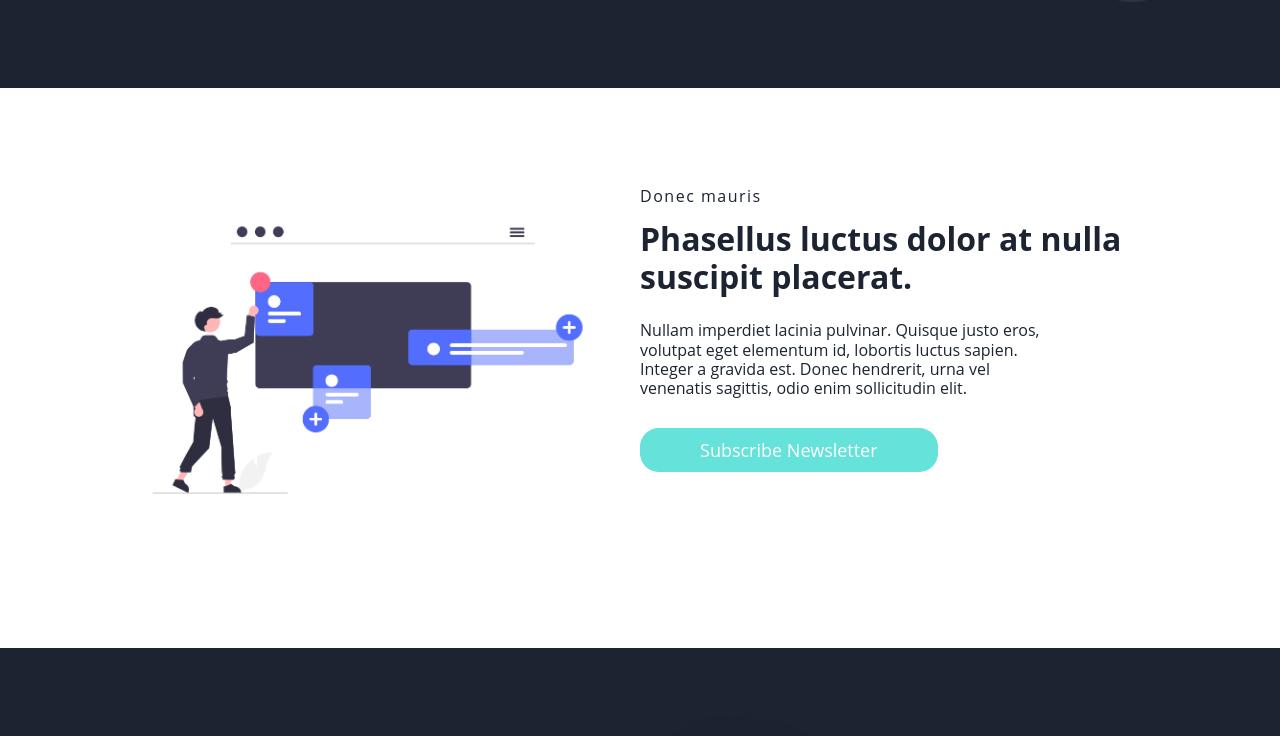
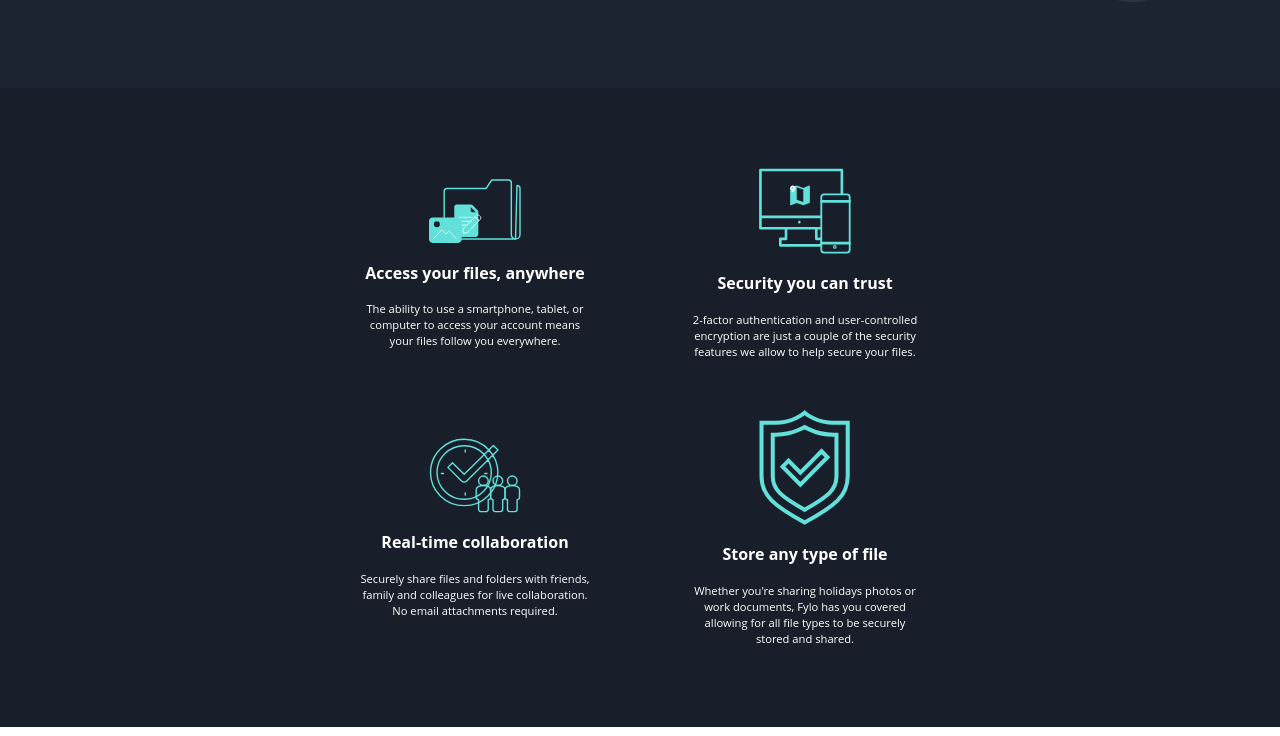
Before and after one commit to summermmg/fylo-dark-theme-landing-page, a React (Create React App) app: page / in a window 1280 px wide. Shown: the part 552-1288 px from the top of the page. Built offline with nearby package versions, Linux system fonts and the light colour scheme.

Commit message:
add styled feature section and cards
add styled feature section and cards

```diff
--- /dev/null
+++ b/src/components/FeatureSection/FeatureCard/FeatureCard.js
@@ -0,0 +1,14 @@
+import React from 'react'
+import { Icon, FeatureCardContainer } from './FeatureCard.styles'
+
+const FeatureCard = ({ iconPath, topLine, description}) => {
+    return (
+        <FeatureCardContainer>
+            <Icon src={iconPath} alt="" />
+            <h1>{topLine}</h1>
+            <p>{description}</p>
+        </FeatureCardContainer>
+    )
+}
+
+export default FeatureCard
--- /dev/null
+++ b/src/components/FeatureSection/FeatureCard/FeatureCard.styles.js
@@ -0,0 +1,33 @@
+import styled from 'styled-components';
+
+export const FeatureCardContainer = styled.div`
+    display: flex;
+    flex-direction: column;
+    align-items: center;
+    justify-content: center;
+    text-align: center;
+    width: 50%;
+    padding: 0 50px;
+    margin-bottom: 50px;
+
+    h1 {
+        font-size: 1rem;
+        line-height: 1.2rem;
+        margin-bottom: 18px;
+    }
+
+    p {
+        font-size: 0.7rem;
+        line-height: 1rem;
+    }
+
+    @media screen and (max-width: 768px) {
+        width: 100%;
+        margin-bottom: 50px;
+    }
+`
+
+export const Icon = styled.img`
+    width: 40%;
+    margin-bottom: 20px;
+`
--- /dev/null
+++ b/src/components/FeatureSection/FeatureSection.js
@@ -0,0 +1,22 @@
+import React from 'react'
+import {
+    StyledFeatureCard,
+    FeatureCardContainer
+} from './FeatureSection.styles'
+import {card1, card2, card3, card4} from './data';
+import FeatureCard from './FeatureCard/FeatureCard'
+
+const FeatureSection = () => {
+    return (
+        <StyledFeatureCard>
+            <FeatureCardContainer>
+                <FeatureCard {...card1} />
+                <FeatureCard {...card2} />
+                <FeatureCard {...card3} />
+                <FeatureCard {...card4} />
+            </FeatureCardContainer>
+        </StyledFeatureCard>
+    )
+}
+
+export default FeatureSection
--- /dev/null
+++ b/src/components/FeatureSection/FeatureSection.styles.js
@@ -0,0 +1,25 @@
+import styled from 'styled-components';
+import { Container } from '../Global';
+
+export const StyledFeatureCard = styled.div`
+    color: hsl(0, 0%, 100%);
+    background: 'hsl(217, 28%, 15%)';
+    max-width: 800px;
+    margin: 0 auto;
+    padding-top: 80px;
+    padding-bottom: 30px;
+
+    @media screen and (max-width: 768px) {
+        /* height: 70vh; */
+    }
+`
+
+export const FeatureCardContainer = styled(Container)`
+    display: flex;
+    align-items: center;
+    justify-content: center;
+    flex-wrap: wrap;
+    height: 100%;
+
+    ${Container}
+`
--- /dev/null
+++ b/src/components/FeatureSection/data.js
@@ -0,0 +1,28 @@
+import icon1 from '../../images/icon-any-file.svg';
+import icon2 from '../../images/icon-access-anywhere.svg';
+import icon3 from '../../images/icon-collaboration.svg';
+import icon4 from '../../images/icon-security.svg';
+
+export const card1 = {
+    iconPath: icon1,
+    topLine: 'Access your files, anywhere',
+    description: 'The ability to use a smartphone, tablet, or computer to access your account means your files follow you everywhere.'
+}
+
+export const card2 = {
+    iconPath: icon2,
+    topLine: 'Security you can trust',
+    description: '2-factor authentication and user-controlled encryption are just a couple of the security features we allow to help secure your files.'
+}
+
+export const card3 = {
+    iconPath: icon3,
+    topLine: 'Real-time collaboration',
+    description: 'Securely share files and folders with friends, family and colleagues for live collaboration. No email attachments required.'
+}
+
+export const card4 = {
+    iconPath: icon4,
+    topLine: 'Store any type of file',
+    description: "Whether you're sharing holidays photos or work documents, Fylo has you covered allowing for all file types to be securely stored and shared."
+}
--- a/src/pages/HomePage/Home.js
+++ b/src/pages/HomePage/Home.js
@@ -2,11 +2,13 @@ import React from 'react';
 import InfoSection from '../../components/InfoSection/InfoSection';
 import SubscriptionCard from '../../components/SubscriptionCard/SubscriptionCard';
 import { homeObjOne, homeObjTwo, homeObjThree } from './Data';
+import FeatureSection from '../../components/FeatureSection/FeatureSection'
 
 const Home = () => {
     return (
         <div>
             <InfoSection {...homeObjOne} />
+            <FeatureSection />
             <InfoSection {...homeObjTwo} />
             <InfoSection {...homeObjThree} />
             <SubscriptionCard />
```
